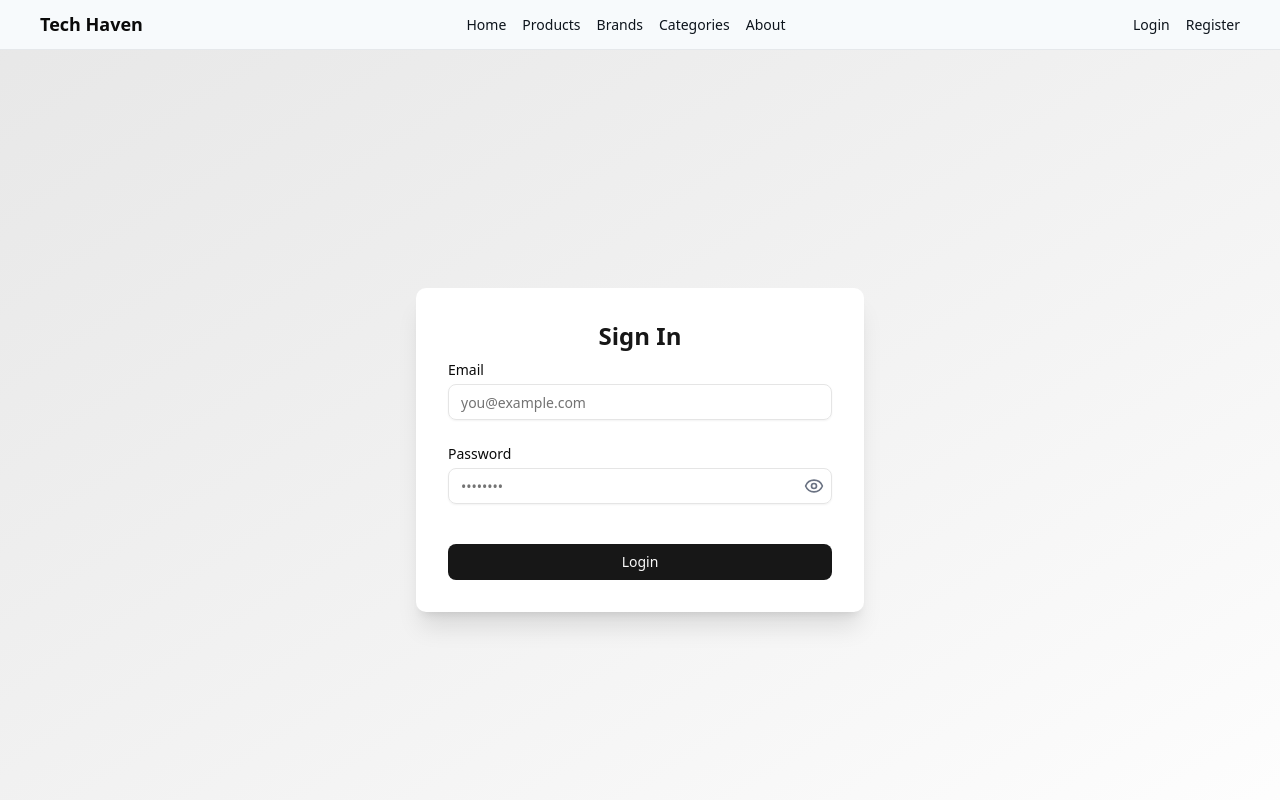
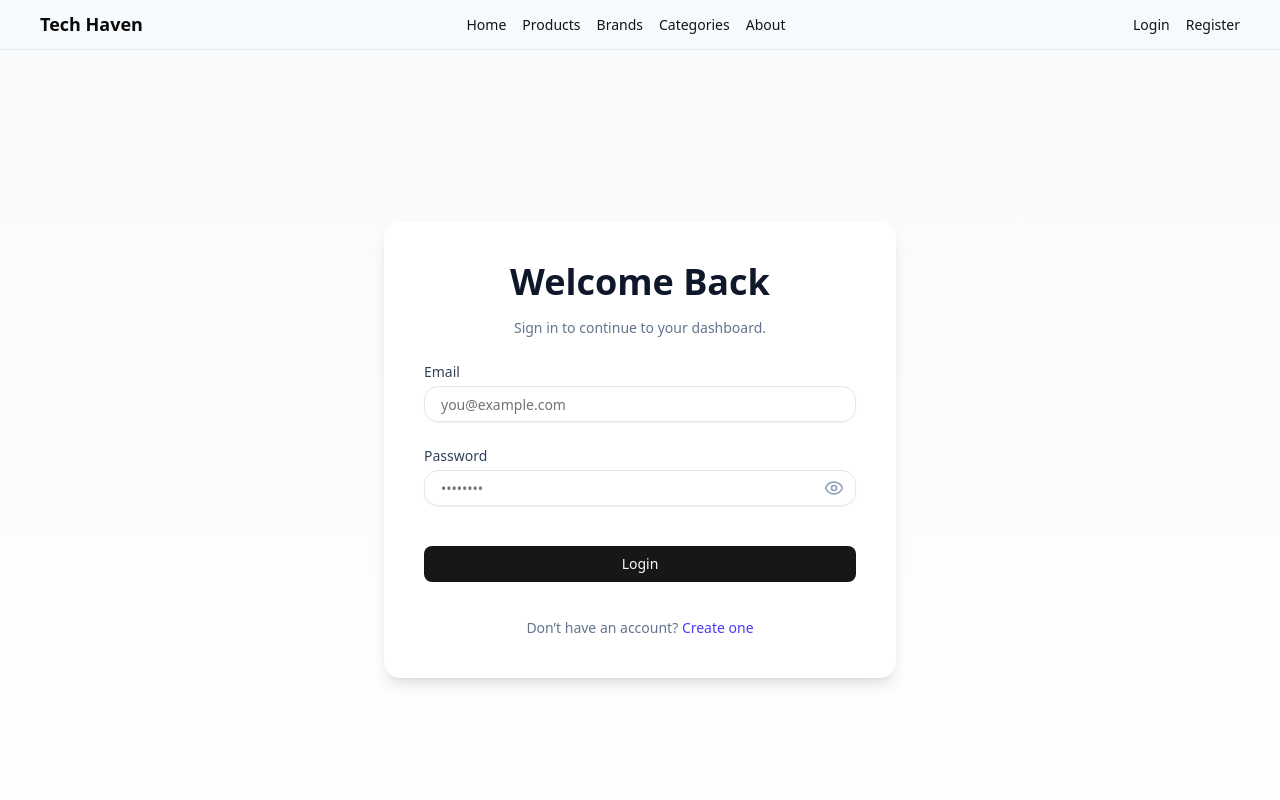
Before and after one commit to AhmedMonem122/E-Commerce-App-MERN-Next, a Next.js app: page /login in a window 1280 px wide. Shown: the top 800 px of the page. Built offline with nearby package versions, Linux system fonts and the light colour scheme.

Commit message:
style: update login page styles

```diff
--- a/src/pages/LoginPage/LoginPage.tsx
+++ b/src/pages/LoginPage/LoginPage.tsx
@@ -23,16 +23,24 @@ const LoginPage = () => {
   }, [state?.message, state?.success]);
 
   return (
-    <section className="min-h-screen flex items-center justify-center bg-gradient-to-br from-primary/10 to-secondary/10 px-4">
+    <section className="min-h-screen flex items-center justify-center bg-gradient-to-b from-slate-50 to-white py-12 px-4">
       <form
         action={formAction}
-        className="bg-white shadow-xl rounded-lg p-8 w-full max-w-md space-y-6"
+        className="w-full max-w-lg bg-white shadow-lg rounded-2xl p-8 sm:p-10 space-y-6"
       >
-        <h2 className="text-2xl font-bold text-center text-primary mb-2">
-          Sign In
-        </h2>
+        <h1 className="text-3xl sm:text-4xl font-extrabold text-slate-900 text-center">
+          Welcome Back
+        </h1>
+        <p className="text-sm text-slate-500 text-center -mt-2 mb-6">
+          Sign in to continue to your dashboard.
+        </p>
+
+        {/* Email */}
         <div>
-          <label htmlFor="email" className="block text-sm font-medium mb-1">
+          <label
+            htmlFor="email"
+            className="block text-sm font-medium text-slate-700 mb-1"
+          >
             Email
           </label>
           <Input
@@ -40,19 +48,24 @@ const LoginPage = () => {
             name="email"
             type="email"
             placeholder="you@example.com"
-            className={`w-full ${
+            className={`rounded-xl px-4 py-3 ${
               state?.validationErrors?.email ? "border-red-500" : ""
             }`}
             autoComplete="email"
           />
           {state?.validationErrors?.email && (
-            <p className="text-xs text-red-500 mt-1">
+            <p className="mt-1 text-xs text-red-600">
               {state.validationErrors.email}
             </p>
           )}
         </div>
+
+        {/* Password */}
         <div>
-          <label htmlFor="password" className="block text-sm font-medium mb-1">
+          <label
+            htmlFor="password"
+            className="block text-sm font-medium text-slate-700 mb-1"
+          >
             Password
           </label>
           <div className="relative">
@@ -61,14 +74,15 @@ const LoginPage = () => {
               name="password"
               type={showPassword ? "text" : "password"}
               placeholder="••••••••"
-              className={`w-full pr-10 ${
+              className={`rounded-xl px-4 py-3 pr-10 ${
                 state?.validationErrors?.password ? "border-red-500" : ""
               }`}
               autoComplete="current-password"
             />
+
             <button
               type="button"
-              className="absolute right-2 top-1/2 -translate-y-1/2 text-gray-500"
+              className="absolute right-3 top-1/2 -translate-y-1/2 text-slate-400 hover:text-slate-600 transition"
               tabIndex={-1}
               onClick={() => setShowPassword((v) => !v)}
               aria-label={showPassword ? "Hide password" : "Show password"}
@@ -76,13 +90,23 @@ const LoginPage = () => {
               {showPassword ? <EyeOff size={20} /> : <Eye size={20} />}
             </button>
           </div>
+
           {state?.validationErrors?.password && (
-            <p className="text-xs text-red-500 mt-1">
+            <p className="mt-1 text-xs text-red-600">
               {state.validationErrors.password}
             </p>
           )}
         </div>
+
+        {/* Submit */}
         <SubmitLoginButton />
+
+        <p className="text-sm text-slate-500 text-center pt-3">
+          Don’t have an account?{" "}
+          <a href="/register" className="text-indigo-600 hover:underline">
+            Create one
+          </a>
+        </p>
       </form>
     </section>
   );
```
